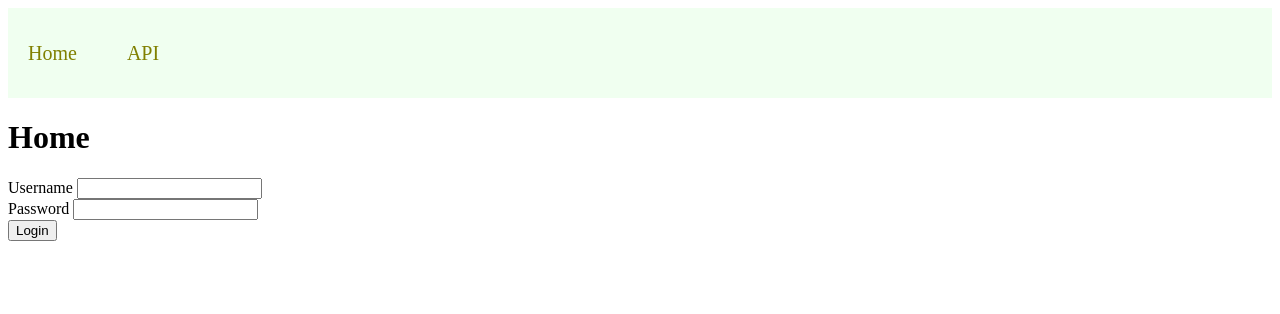
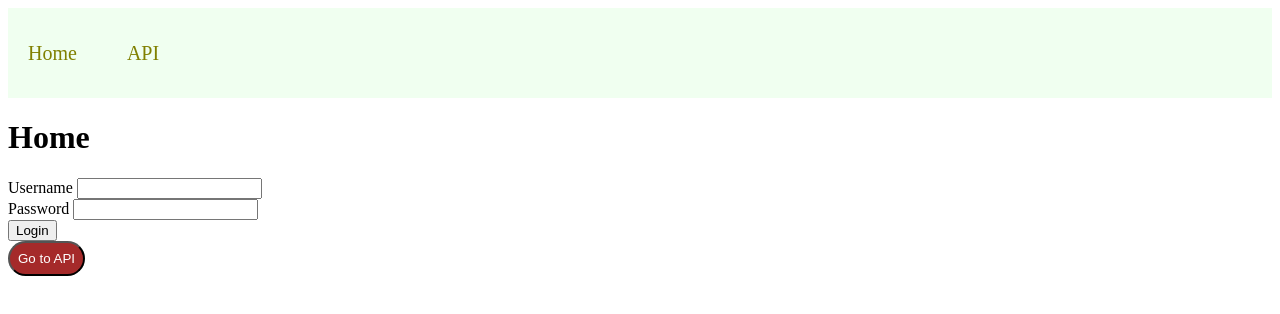
Before and after one commit to tstreets/sp25-n220, a plain HTML site: page week-12/index.html in a window 1280 px wide. Drawn offline with Linux system fonts and the light colour scheme.

Commit message:
Made a pretty little button

```diff
--- a/week-12/css/styles.css
+++ b/week-12/css/styles.css
@@ -17,3 +17,15 @@ nav a {
 nav a:visited {
   color: brown;
 }
+
+button {
+  padding: 8px;
+  background-color: brown;
+  color: white;
+  border-radius: 40px;
+}
+
+button a {
+  text-decoration: none;
+  color: white;
+}
--- a/week-12/index.html
+++ b/week-12/index.html
@@ -34,6 +34,10 @@
       <button id="logout">Logout</button>
     </section>
 
+    <button>
+      <a href="api.html">Go to API</a>
+    </button>
+
     <script src="js/storage.js"></script>
   </body>
 </html>
```
